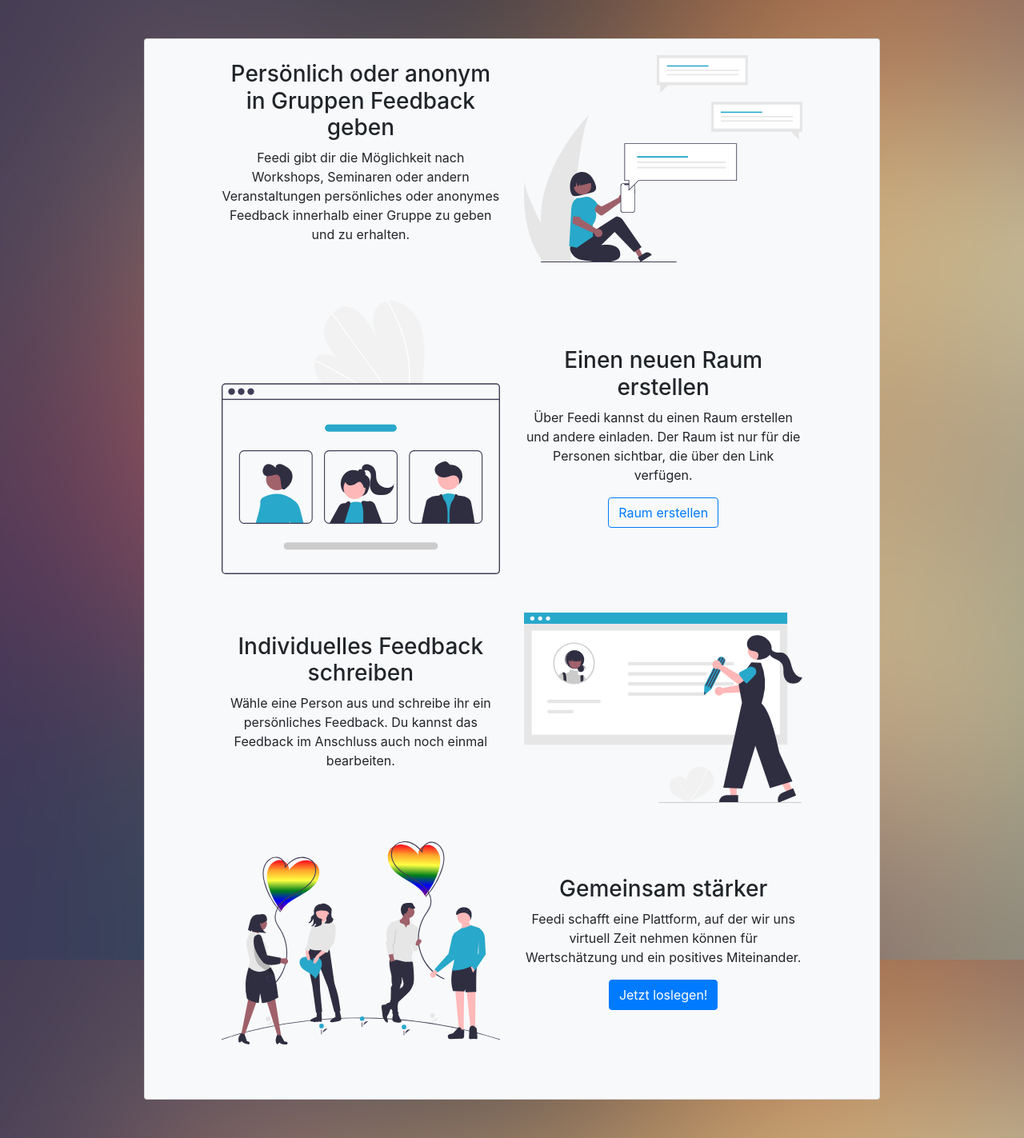
After one commit to fkressmann/feedi-io, a Flask app: page /about in a window 1280 px wide. The commit adds this page. Shown: the whole page at 80% size. Run offline with Flask 2, Linux system fonts and the light colour scheme; parts of the project's set-up code (start-up, migrations or seed data) failed here and were passed over; some libraries are stand-ins or nearby versions.

Commit message:
Added about Feedi page

```diff
--- a/src/routes/login.py
+++ b/src/routes/login.py
@@ -70,3 +70,7 @@ def logout():
 
 def redirect_login():
     return redirect(url_for('login.index'))
+
+@login_bp.route('/about')
+def about():
+    return render_template('about.html')
--- a/src/static/styles.css
+++ b/src/static/styles.css
@@ -1,6 +1,7 @@
 body {
     font-family: 'EB Garamond', serif;
     background-image: url("./img/login_background.jpg");
+    background-attachment: fixed;
 }
 
 .logo {
--- /dev/null
+++ b/src/templates/about.html
@@ -0,0 +1,103 @@
+<!DOCTYPE html>
+<html lang="de">
+
+<head>
+    <meta charset="UTF-8">
+    <link href="../static/styles.css" rel="stylesheet">
+    <link rel="stylesheet" href="https://cdn.jsdelivr.net/npm/bootstrap@4.6.0/dist/css/bootstrap.min.css"
+          integrity="sha384-B0vP5xmATw1+K9KRQjQERJvTumQW0nPEzvF6L/Z6nronJ3oUOFUFpCjEUQouq2+l" crossorigin="anonymous">
+    <link rel="shortcut icon" href="{{ url_for('static', filename='favicon.ico') }}">
+    <script src="https://code.jquery.com/jquery-3.2.1.slim.min.js" integrity="sha384-KJ3o2DKtIkvYIK3UENzmM7KCkRr/rE9/Qpg6aAZGJwFDMVNA/GpGFF93hXpG5KkN" crossorigin="anonymous"></script>
+    <script src="https://cdnjs.cloudflare.com/ajax/libs/popper.js/1.12.9/umd/popper.min.js" integrity="sha384-ApNbgh9B+Y1QKtv3Rn7W3mgPxhU9K/ScQsAP7hUibX39j7fakFPskvXusvfa0b4Q" crossorigin="anonymous"></script>
+    <script src="https://maxcdn.bootstrapcdn.com/bootstrap/4.0.0/js/bootstrap.min.js" integrity="sha384-JZR6Spejh4U02d8jOt6vLEHfe/JQGiRRSQQxSfFWpi1MquVdAyjUar5+76PVCmYl" crossorigin="anonymous"></script>
+    <meta name="viewport" content="width=device-width, initial-scale=1">
+    <meta name="robots" content="none"/>
+    <title>Feedio</title>
+</head>
+
+<body>
+
+<div class="container">
+    <div class="row mb-5"></div>
+    <div class="row justify-content-md-center">
+        <div class="col-lg-10 col-sm-12">
+            <div class="card bg-light">
+                <div class="card-body">
+                    <div class="row justify-content-md-center align-items-center">
+                        <div class="col-lg-5 col-sm-12 text-center">
+                            <h3>Persönlich oder anonym in Gruppen Feedback geben</h3>
+                            <p>Feedi gibt dir die Möglichkeit nach Workshops, Seminaren oder andern Veranstaltungen persönliches
+                                oder anonymes Feedback innerhalb einer Gruppe zu geben und zu erhalten.
+                            </p>
+                        </div>
+                        <div class="col-lg-5 col-sm-12 text-center">
+                            <img src="../static/svg/give_feedback.svg" class="w-100">
+                        </div>
+                    </div>
+
+                    <div class="row mt-5 justify-content-md-center align-items-center">
+                        <div class="col-lg-5 order-lg-2 col-sm-12 text-center">
+                            <h3>Einen neuen Raum erstellen</h3>
+                            <p>
+                                Über Feedi kannst du einen Raum erstellen und andere einladen. Der Raum ist nur für die Personen sichtbar,
+                                die über den Link verfügen.
+                            </p>
+                            <a class="btn btn-outline-primary" href="{{ url_for('room.create') }}" role="button">Raum erstellen</a>
+                        </div>
+                        <div class="col-lg-5 order-lg-1 col-sm-12 text-center">
+                            <img src="../static/svg/create_room.svg" class="w-100">
+                        </div>
+                    </div>
+
+                    <div class="row mt-5 justify-content-md-center align-items-center">
+                        <div class="col-lg-5 col-sm-12 text-center">
+                            <h3>Individuelles Feedback schreiben</h3>
+                            <p>
+                                Wähle eine Person aus und schreibe ihr ein persönliches Feedback. Du kannst das Feedback im Anschluss auch
+                                noch einmal bearbeiten.
+                            </p>
+                        </div>
+                        <div class="col-lg-5 col-sm-12 text-center">
+                            <img src="../static/svg/feedback.svg" class="w-100">
+                        </div>
+                    </div>
+
+                    <div class="row mt-5 mb-5 justify-content-md-center align-items-center">
+                        <div class="col-lg-5 order-lg-2 col-sm-12 text-center">
+                            <h3>Gemeinsam stärker</h3>
+                            <p>
+                                Feedi schafft eine Plattform, auf der wir uns virtuell Zeit nehmen können für Wertschätzung und ein
+                                positives Miteinander.
+                            </p>
+                            <a class="btn btn-primary" href="{{ url_for('room.create') }}" role="button">Jetzt loslegen!</a>
+                        </div>
+                        <div class="col-lg-5 order-lg-1 col-sm-12 text-center">
+                            <img src="../static/svg/celebrate_ourselves.svg" class="w-100">
+                        </div>
+                    </div>
+
+                </div>
+            </div>
+        </div>
+    </div>
+    <div class="row mb-5"></div>
+    {% if messages %}
+        <div class="row">
+            <div class="col">
+                {% for m in messages %}
+                    <div class="alert alert-{{ m[0] }} alert-dismissible fade show">
+                        <button type="button" class="close" data-dismiss="alert">&times;</button>
+                        {{ m[1] }}
+                    </div>
+                {% endfor %}
+            </div>
+        </div>
+    {% endif %}
+</div>
+
+<script>
+
+</script>
+</body>
+
+</html>
--- a/src/templates/base.html
+++ b/src/templates/base.html
@@ -18,6 +18,7 @@
 </head>
 
 <body>
+    {% if url_for(request.endpoint)[1:] != 'create-room' %}
     <nav class="navbar navbar-expand-sm navbar-light sticky-top bg-light">
         <a class="navbar-brand" href="#">
             <img class="mr-5" src="{% if not current_user.is_anonymous %}{{get_room_pic_by_user_id(current_user.id)}}{% endif %}" height="64px" alt="">
@@ -54,6 +55,7 @@
             </ul>
         </div>
     </nav>
+    {% endif %}
 {% block header %}{% endblock %}
 <div class="container">
     {% with messages = get_flashed_messages(True) %}
--- a/src/templates/login.html
+++ b/src/templates/login.html
@@ -94,9 +94,11 @@
                             </div>
                         </div>
                     </form>
-                    <div class="row mb-5"></div>
-                    <div class="row justify-content-center">
+                    <div class="row mt-5 justify-content-center">
                         <div class="col text-center"><a href="{{ url_for('room.create') }}">Erstelle hier einen neuen Raum!</a></div>
+                    </div>
+                    <div class="row mt-5 justify-content-center">
+                        <div class="col text-center"><a href="{{ url_for('login.about') }}">Wie funktioniert's?</a></div>
                     </div>
                 </div>
             </div>
```
Also changed, not shown: src/static/svg/celebrate_ourselves.svg (added), src/static/svg/create_room.svg (added), src/static/svg/feedback.svg (added), src/static/svg/give_feedback.svg (added).
